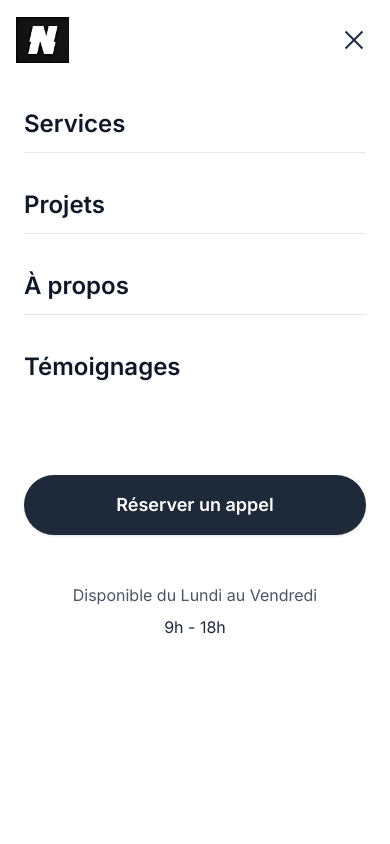
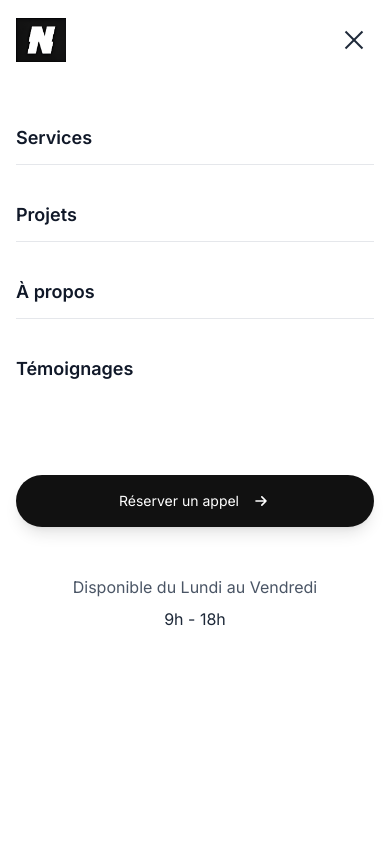
Before and after one commit to freddymk313/nordevagency, a Next.js app: page / in a window 390 px wide. Both pictures are taken after a click on the button 354 px from the left and 40 px from the top of the page. Shown: the top 844 px of the page. Built offline with nearby package versions, Linux system fonts and the light colour scheme.

Commit message:
navbar 2

```diff
--- a/components/Header.tsx
+++ b/components/Header.tsx
@@ -27,8 +27,8 @@ export default function Header() {
               <div className="lg:hidden">
                 <Image
                 src={"/logo/logo-1.jpg"}
-                height={53}
-                width={53}
+                height={50}
+                width={50}
                 alt={'logo image'}
                 // className="w-12 h-12 object-cover"
                 quality={100}
@@ -122,33 +122,33 @@ export default function Header() {
         }`}
         style={{ top: "64px" }} // Hauteur de la navbar
       >
-        <div className="container mx-auto px-6 py-8">
+        <div className="container mx-auto px-4 py-8 pt-12">
           {/* Liens Mobile */}
           <div className="flex flex-col space-y-6">
             <a
               href="#services"
-              className="text-2xl font-semibold text-gray-900 hover:text-gray-700 transition-colors py-3 border-b border-gray-200"
+              className="text-lg font-semibold text-gray-900 hover:text-gray-700 transition-colors py-3 border-b border-gray-200"
               onClick={() => setIsMenuOpen(false)}
             >
               Services
             </a>
             <a
               href="#projets"
-              className="text-2xl font-semibold text-gray-900 hover:text-gray-700 transition-colors py-3 border-b border-gray-200"
+              className="text-lg font-semibold text-gray-900 hover:text-gray-700 transition-colors py-3 border-b border-gray-200"
               onClick={() => setIsMenuOpen(false)}
             >
               Projets
             </a>
             <a
               href="#apropos"
-              className="text-2xl font-semibold text-gray-900 hover:text-gray-700 transition-colors py-3 border-b border-gray-200"
+              className="text-lg font-semibold text-gray-900 hover:text-gray-700 transition-colors py-3 border-b border-gray-200"
               onClick={() => setIsMenuOpen(false)}
             >
               À propos
             </a>
             <a
               href="#temoignages"
-              className="text-2xl font-semibold text-gray-900 hover:text-gray-700 transition-colors py-3 *border-b border-gray-200"
+              className="text-lg font-semibold text-gray-900 hover:text-gray-700 transition-colors py-3 *border-b border-gray-200"
               onClick={() => setIsMenuOpen(false)}
             >
               Témoignages
@@ -157,21 +157,33 @@ export default function Header() {
 
           {/* Bouton Mobile */}
           <div className="mt-12 pt-8 *border-t border-gray-200">
-            <button
-              className="w-full bg-gray-800 text-white py-4 rounded-full hover:bg-gray-900 transition-all duration-300 font-semibold text-lg shadow-sm"
+            {/* <button
+              className="w-full bg-[color-primary-dark] text-sm text-white py-4 rounded-full hover:bg-gray-900 transition-all duration-300 font-semibold text-lg shadow-sm"
               onClick={() => {
                 setIsMenuOpen(false);
-                // Ajouter ici la logique pour réserver un appel
+
               }}
             >
               Réserver un appel
+            </button> */}
+
+            <button className="w-full bg-[#111111] text-sm text-white px-8 py-4 rounded-full hover:bg-[#111111]/95 transition-all duration-300 font-semibold text-lg shadow-lg hover:shadow-xl transform *hover:-translate-y-1 flex items-center justify-center gap-3 group">
+             <span>Réserver un appel</span>
+              <svg
+                className="w-5 h-5 group-hover:translate-x-1 transition-transform"
+                fill="none"
+                stroke="currentColor"
+                viewBox="0 0 24 24"
+              >
+                <path strokeLinecap="round" strokeLinejoin="round" strokeWidth={2} d="M13 7l5 5m0 0l-5 5m5-5H6" />
+              </svg>
             </button>
           </div>
 
           {/* Informations de contact mobile */}
           <div className="mt-12 text-center">
-            <p className="text-gray-600 mb-2">Disponible du Lundi au Vendredi</p>
-            <p className="text-gray-800 font-medium">9h - 18h</p>
+            <p className="text-gray-600 mb-2 text-base">Disponible du Lundi au Vendredi</p>
+            <p className="text-gray-800 text-base font-medium">9h - 18h</p>
           </div>
         </div>
       </div>
```
